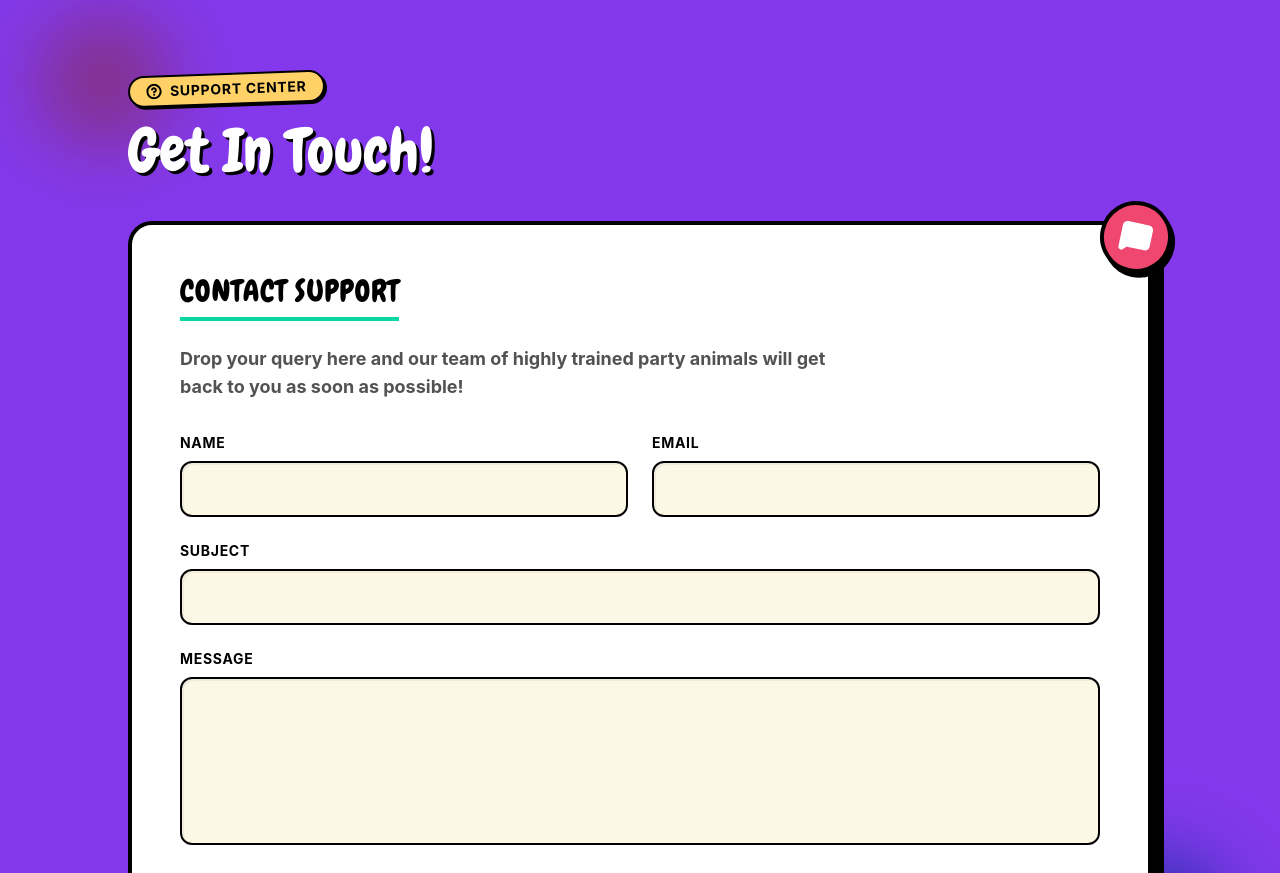
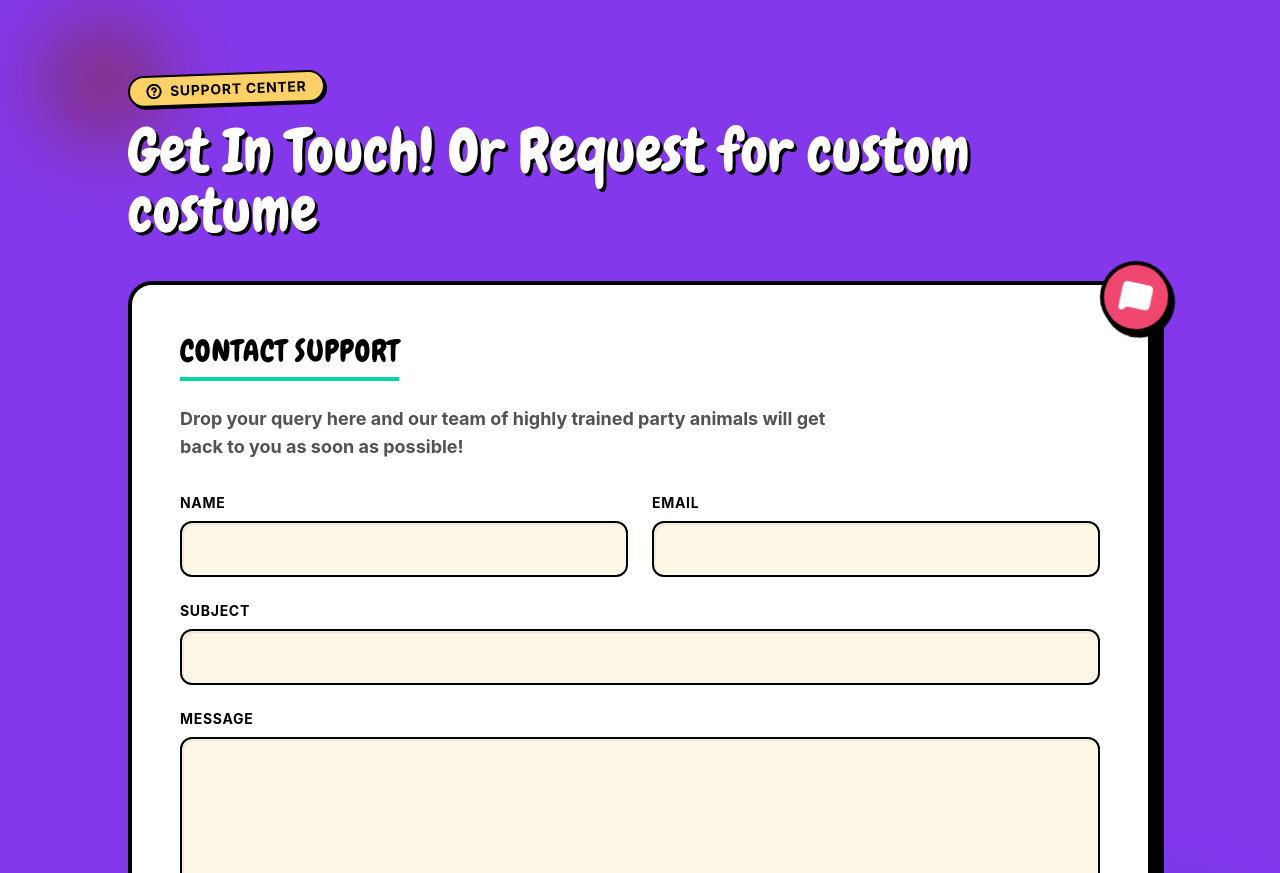
Before and after one commit to shivam121214/costume-rental-system, a React (Vite) app in the folder frontend/: page / in a window 1280 px wide. Shown: the part 2760-3633 px from the top of the page. Built offline with nearby package versions, Linux system fonts and the light colour scheme; no server answers; a web font is replaced by a local one.

Commit message:
design change

```diff
--- a/frontend/src/pages/customer/ContactUs.jsx
+++ b/frontend/src/pages/customer/ContactUs.jsx
@@ -88,6 +88,7 @@ export function ContactUs() {
             }}
           >
             Get In Touch!
+            Or Request for custom costume
           </motion.h2>
         </div>
 
```
